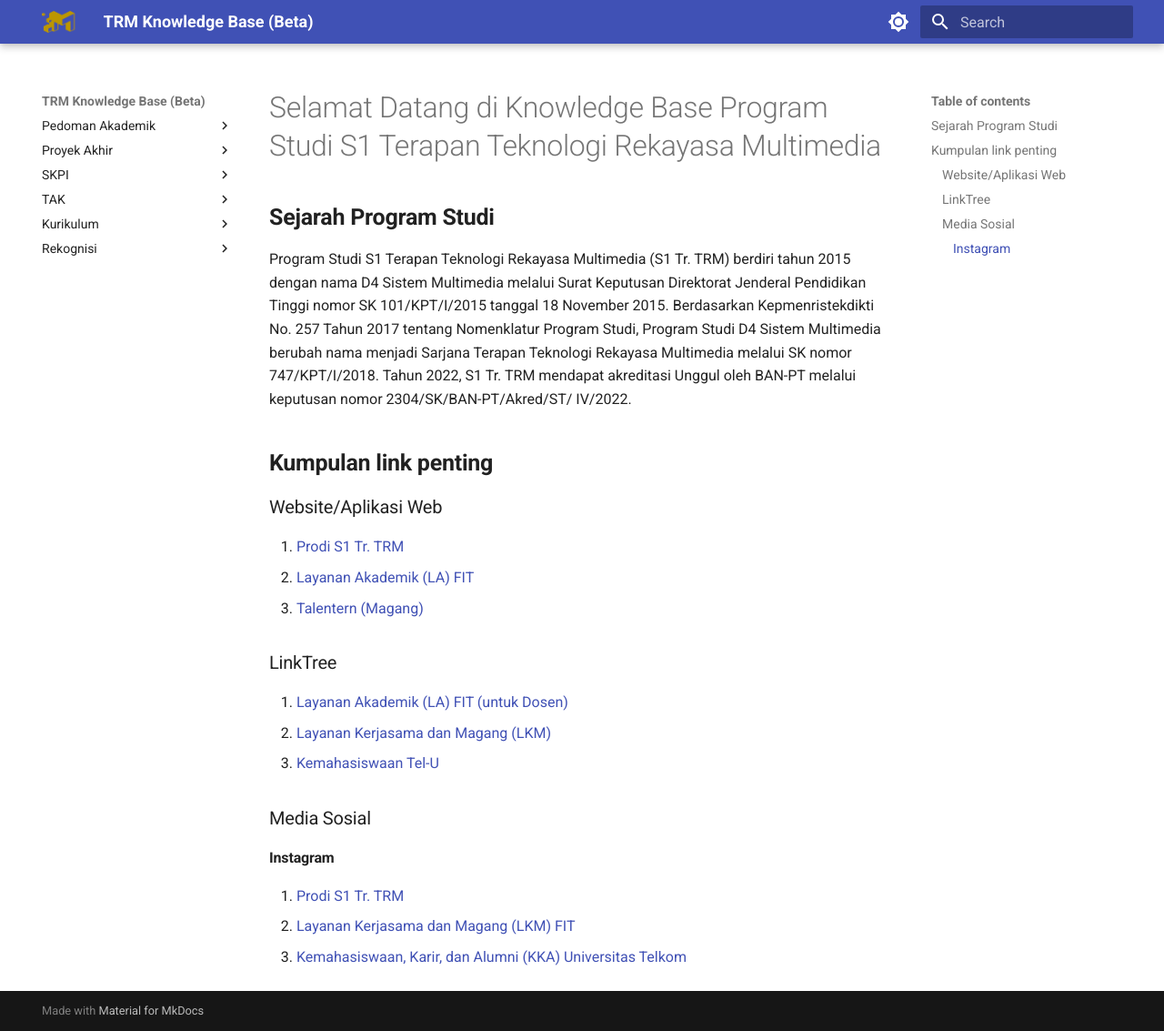
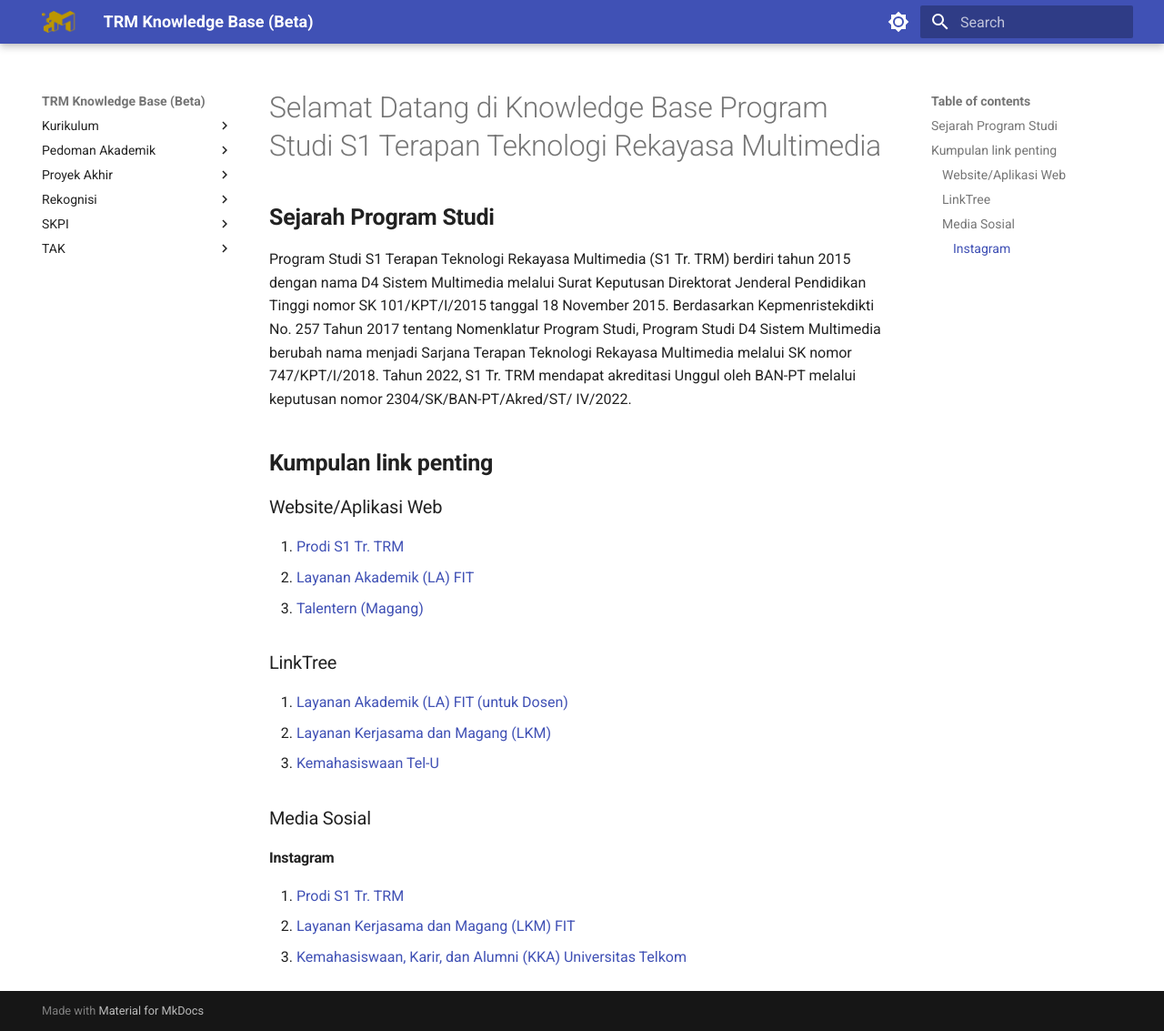
Before and after one commit to s1trm/knowledge, an MkDocs documentation site: the page built from docs/index.md, in a window 1280 px wide and 1133 px high. Shown: the whole window at 91% size. Built offline with MkDocs 1.6.1 and Material for MkDocs 9.7.7, drawn with Linux system fonts in a browser that asks for light colours; some of the changed lines change nothing that is shown.

Commit message:
sort menu

```diff
--- a/mkdocs.yml
+++ b/mkdocs.yml
@@ -25,6 +25,10 @@ plugins:
   - search
 
 nav:
+  - Kurikulum:
+    - plo.md
+    - clo_plo.md
+
   - Pedoman Akademik:
     - pedak_2024.md
 
@@ -35,6 +39,10 @@ nav:
     - judul_pa.md
     - prosedur_pa.md
 
+  - Rekognisi:
+    - panduan_rekognisi.md
+  # - FAQ: faq.md
+
   - SKPI:
     - skpi_2022.md
 
@@ -42,13 +50,6 @@ nav:
     - tak.md
     # - sptjm.md
 
-  - Kurikulum:
-    - plo.md
-    - clo_plo.md
-
-  - Rekognisi:
-    - panduan_rekognisi.md
-  # - FAQ: faq.md
 
 
 markdown_extensions:
```
